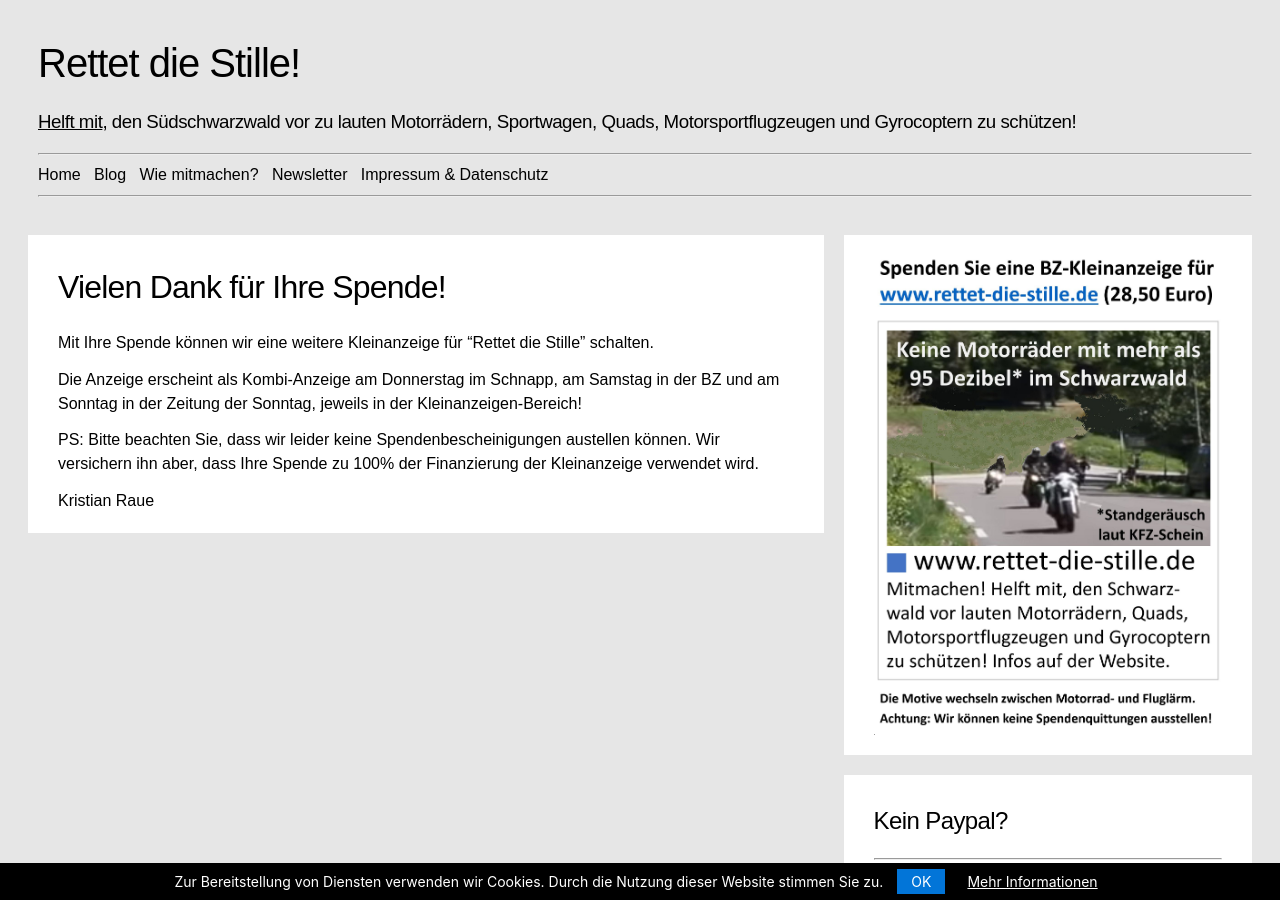
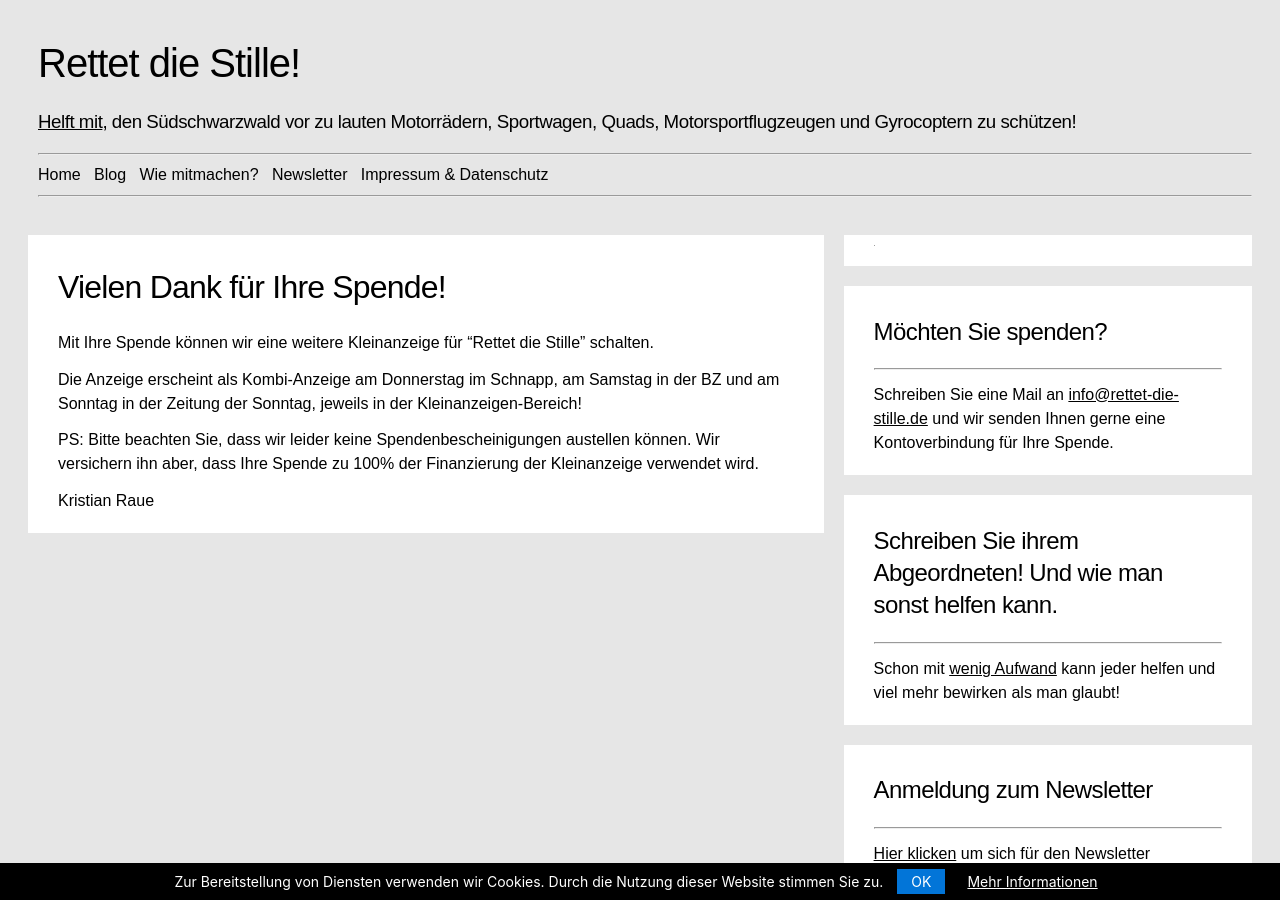
Before and after one commit to rettet-die-stille/rettet-die-stille.github.io, a Jekyll site: the page built from thankyou.md, in a window 1280 px wide and 900 px high. Built offline with Jekyll 4.4.1, drawn with Linux system fonts in a browser that asks for light colours.

Commit message:
Update defaultmodern.html

```diff
--- a/_layouts/defaultmodern.html
+++ b/_layouts/defaultmodern.html
@@ -99,14 +99,12 @@ layout: default
       <div class="rightcolumn">
 
         <div class="card">
-          <form action="https://www.paypal.com/donate" method="post" target="_top">
-            <input type="hidden" name="hosted_button_id" value="2CGLBY3C2FMB8" />
-            <input type="image" src="https://www.rettet-die-stille.de/assets/images/donate2.jpg" style="width:100%;max-width:500px;border:0" name="submit" title="PayPal - Einfach und sicher online zahlen!" alt="Donate with PayPal button" />
-            <img alt="" style="border:0" src="https://www.paypal.com/de_DE/i/scr/pixel.gif" width="1" height="1" />
-          </form>
+
+        <img alt="" style="border:0" src="https://www.paypal.com/de_DE/i/scr/pixel.gif" width="1" height="1" />
+
         </div>
         <div class="card">
-          <h2>Kein Paypal?</h2>
+          <h2>Möchten Sie spenden?</h2>
           <hr>
           <p>Schreiben Sie eine Mail an <span style='text-decoration: underline;'><a href="mailto:info@rettet-die-stille.de">info@rettet-die-stille.de</a></span> und wir senden Ihnen gerne eine Kontoverbindung für Ihre Spende.</p>
         </div>
@@ -128,11 +126,7 @@ layout: default
           {% endfor %}
         </div>
         <div class="card">
-          <form action="https://www.paypal.com/donate" method="post" target="_top">
-            <input type="hidden" name="hosted_button_id" value="2CGLBY3C2FMB8" />
-            <input type="image" src="https://www.rettet-die-stille.de/assets/images/donate.jpg" style="width:100%;max-width:500px;border:0" name="submit" title="PayPal - Einfach und sicher online zahlen!" alt="Donate with PayPal button" />
             <img alt="" style="border:0" src="https://www.paypal.com/de_DE/i/scr/pixel.gif" width="1" height="1" />
-          </form>
         </div>
       </div>
     </div>
```
